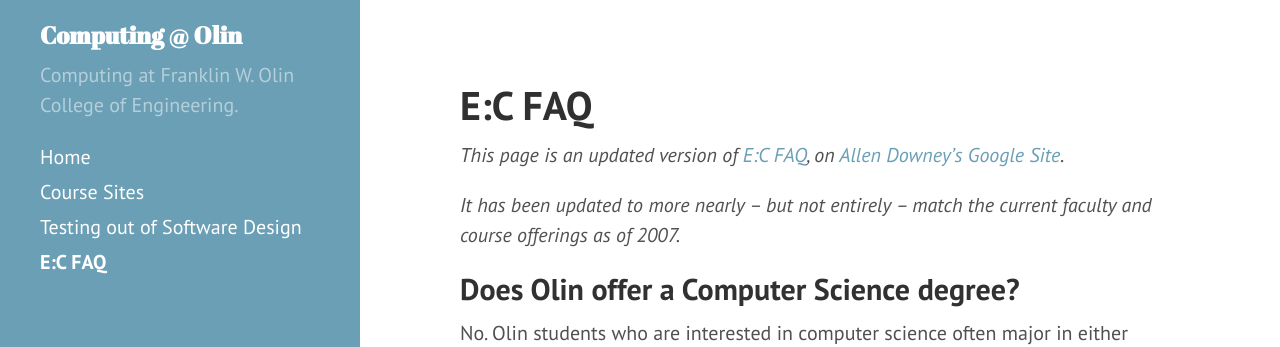
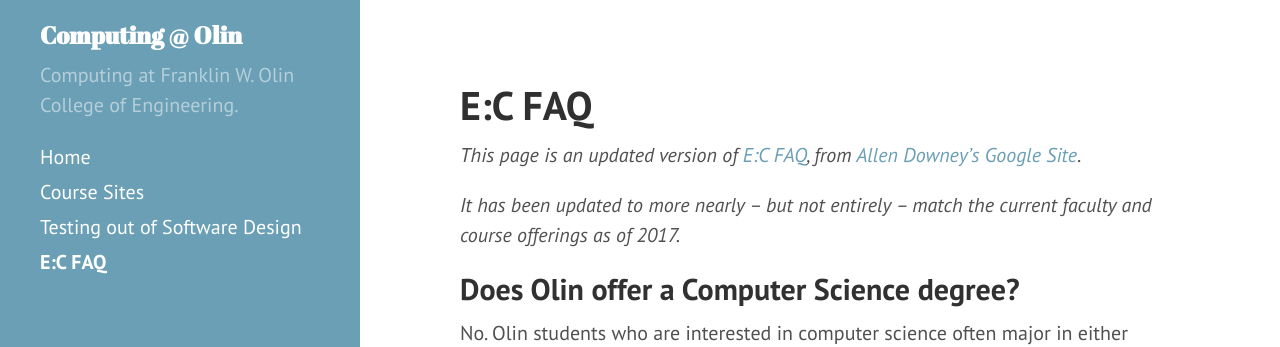
Before and after one commit to olin-computing/olin-computing.github.io, a Jekyll site: the page built from ec_faq.md, in a window 1280 px wide and 900 px high. Shown: the top 347 px of the window. Built offline with Jekyll 4.4.1, drawn with Linux system fonts in a browser that asks for light colours.

Commit message:
is it 2017 already?

```diff
--- a/ec_faq.md
+++ b/ec_faq.md
@@ -6,9 +6,9 @@ weight: 1000
 ---
 
 <i>This page is an updated version of [E:C FAQ](https://sites.google.com/site/allendowney/home/computing-at-olin/computing-at-olin-faq),
-on [Allen Downey's Google Site](https://sites.google.com/site/allendowney/).</i>
+from [Allen Downey's Google Site](https://sites.google.com/site/allendowney/).</i>
 
-<i>It has been updated to more nearly – but not entirely – match the current faculty and course offerings as of 2007.</i>
+<i>It has been updated to more nearly – but not entirely – match the current faculty and course offerings as of 2017.</i>
 
 ## Does Olin offer a Computer Science degree?
 
```
